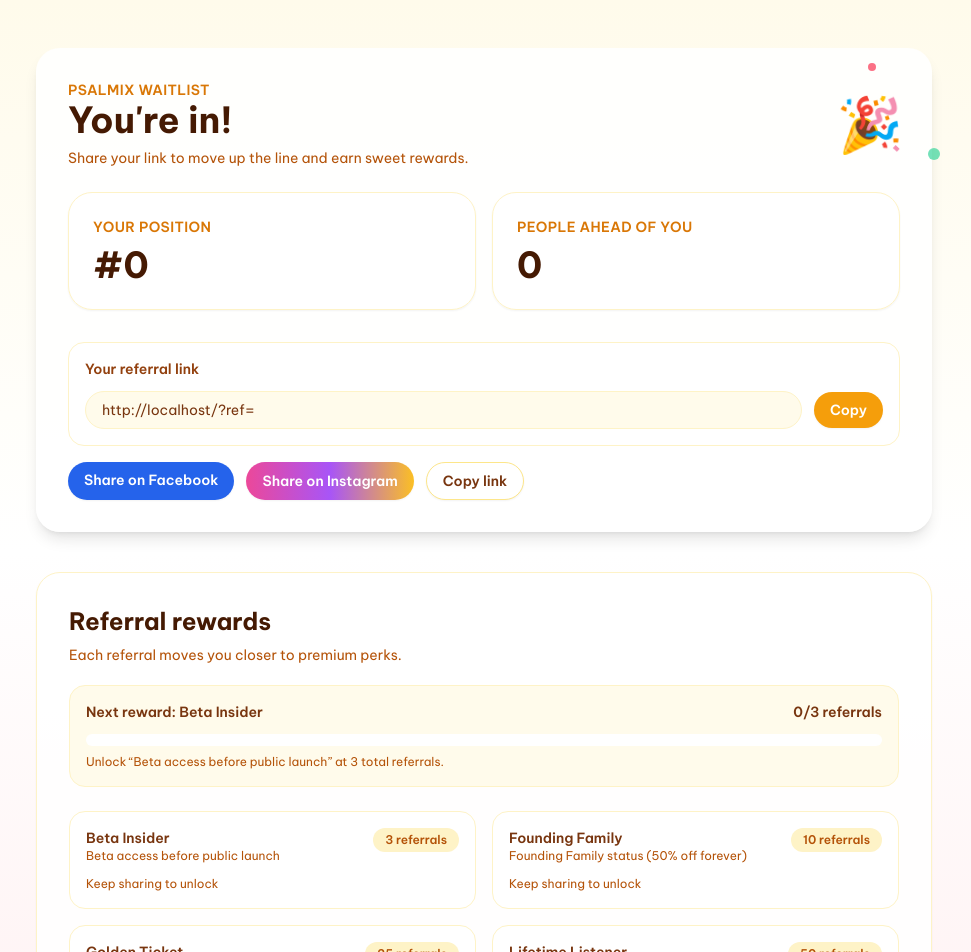
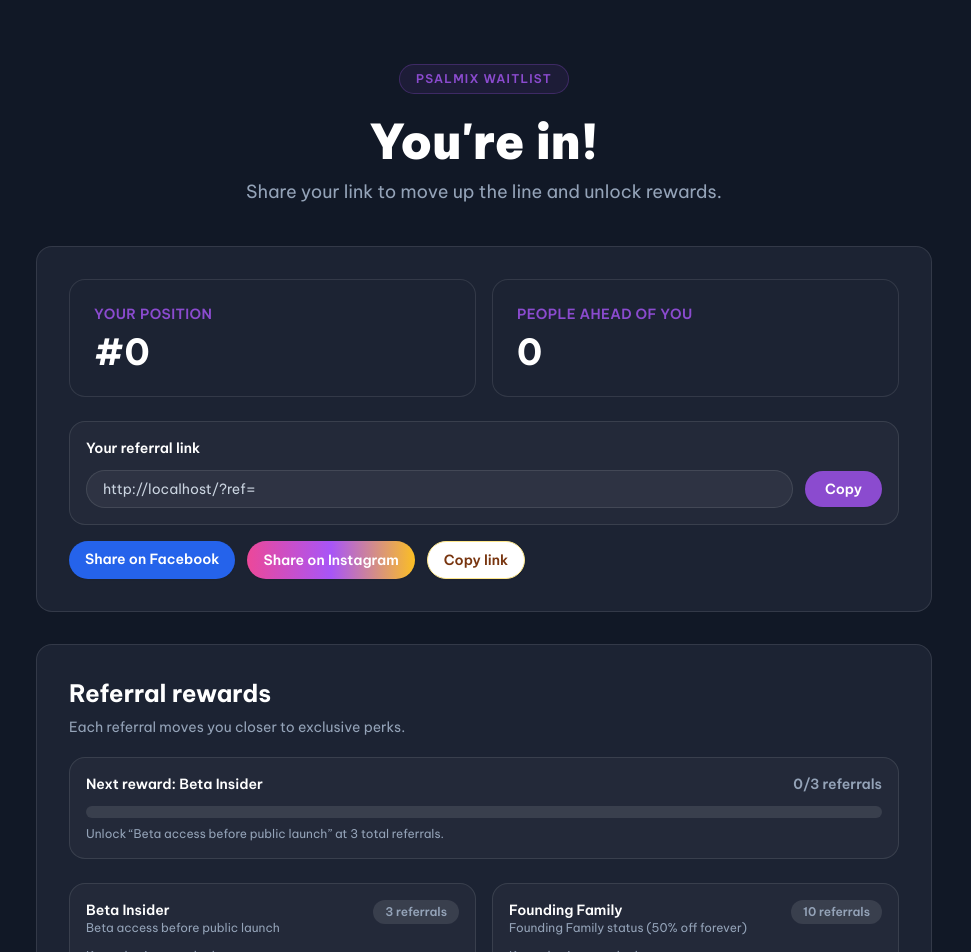
Before and after one commit to mmcaiassistant/psalmix-waitlist, a Next.js app: page /welcome in a window 1280 px wide. Shown: the top 952 px of the page, without its empty margins (156-1127 px from the left). Built offline with nearby package versions, Linux system fonts and the light colour scheme.

Commit message:
rebrand: dark purple theme across comparison table, welcome, dashboard, shared components

```diff
--- a/src/app/welcome/page.tsx
+++ b/src/app/welcome/page.tsx
@@ -105,42 +105,37 @@
   };
 
   return (
-    <div className="min-h-screen bg-gradient-to-b from-amber-50 via-white to-rose-50 px-6 py-12 text-amber-950">
-      <div className="mx-auto flex w-full max-w-4xl flex-col gap-10">
-        <section className="rounded-3xl bg-white/90 p-8 shadow-lg">
-          <div className="flex flex-col gap-4 sm:flex-row sm:items-center sm:justify-between">
-            <div>
-              <p className="text-sm font-semibold uppercase tracking-wide text-amber-600">
-                PsalMix Waitlist
-              </p>
-              <h1 className="text-3xl font-bold sm:text-4xl">
-                You&apos;re in!
-              </h1>
-              <p className="mt-2 text-sm text-amber-700">
-                Share your link to move up the line and earn sweet rewards.
-              </p>
-            </div>
-            <Celebration />
+    <div className="min-h-screen bg-[#111826] px-6 py-12 text-white">
+      <div className="mx-auto flex w-full max-w-4xl flex-col gap-8">
+        {/* Header */}
+        <div className="text-center pt-4 pb-2">
+          <div className="inline-flex items-center px-4 py-1.5 rounded-full border border-[#8B4BCF]/30 bg-[#8B4BCF]/10 mb-6">
+            <span className="text-xs font-semibold uppercase tracking-widest text-[#8B4BCF]">
+              Psalmix Waitlist
+            </span>
           </div>
+          <h1 className="text-4xl sm:text-5xl font-black mb-3">You&apos;re in!</h1>
+          <p className="text-slate-400 text-lg">Share your link to move up the line and unlock rewards.</p>
+        </div>
 
+        <section className="rounded-2xl bg-[#1C2333] border border-white/10 p-8">
           {loading ? (
-            <p className="mt-6 text-sm text-amber-700">Loading your stats…</p>
+            <p className="text-slate-400 text-sm">Loading your stats…</p>
           ) : (
             <>
-              <div className="mt-6 grid gap-4 sm:grid-cols-2">
+              <div className="grid gap-4 sm:grid-cols-2 mb-6">
                 <PositionDisplay label="Your position" value={data?.position ?? 0} prefix="#" />
                 <PositionDisplay
                   label={data?.peopleAhead === 1 ? "Person ahead of you" : "People ahead of you"}
                   value={data?.peopleAhead ?? 0}
                 />
               </div>
-              {/* UX FIX: Let the user get back to their dashboard if they close and return */}
               {code && (
-                <p className="mt-4 text-xs text-amber-600">
+                <p className="text-xs text-slate-500 mb-6">
                   Bookmark this page or{" "}
                   <a
                     href={`/dashboard/${code}`}
-                    className="underline font-semibold hover:text-amber-800 transition-colors"
+                    className="text-[#8B4BCF] underline font-semibold hover:text-[#A66BD9] transition-colors"
                   >
                     visit your dashboard anytime
                   </a>{" "}
@@ -150,21 +145,21 @@
             </>
           )}
 
-          <div className="mt-8 flex flex-col gap-4">
+          <div className="flex flex-col gap-4">
             <ReferralLink url={shareUrl} />
             <ShareButtons url={shareUrl} onShare={trackShare} />
           </div>
         </section>
 
-        <section className="rounded-3xl border border-amber-100 bg-white/90 p-8 shadow-sm">
-          <h2 className="text-2xl font-bold">Referral rewards</h2>
-          <p className="mt-2 text-sm text-amber-700">
-            Each referral moves you closer to premium perks.
+        <section className="rounded-2xl bg-[#1C2333] border border-white/10 p-8">
+          <h2 className="text-2xl font-bold mb-2">Referral rewards</h2>
+          <p className="text-slate-400 text-sm mb-5">
+            Each referral moves you closer to exclusive perks.
           </p>
-          <div className="mt-5">
+          <div className="mb-6">
             <RewardProgress referrals={data?.referrals ?? 0} />
           </div>
-          <div className="mt-6 grid gap-4 sm:grid-cols-2">
+          <div className="grid gap-4 sm:grid-cols-2">
             {REWARD_TIERS.map((tier) => (
               <RewardTier
                 key={tier.badge}
--- a/src/components/PositionDisplay.tsx
+++ b/src/components/PositionDisplay.tsx
@@ -32,11 +32,11 @@
   }, [motionValue, value]);
 
   return (
-    <div className="rounded-3xl border border-amber-100 bg-white/90 p-6 shadow-sm">
-      <p className="text-sm font-semibold uppercase tracking-wide text-amber-600">
+    <div className="rounded-2xl border border-white/10 bg-[#1C2333] p-6">
+      <p className="text-sm font-semibold uppercase tracking-wide text-[#8B4BCF]">
         {label}
       </p>
-      <div className="mt-2 text-4xl font-bold text-amber-950">
+      <div className="mt-2 text-4xl font-bold text-white">
         {prefix}
         {displayValue}
         {suffix}
--- a/src/components/ReferralLink.tsx
+++ b/src/components/ReferralLink.tsx
@@ -20,18 +20,18 @@
   };
 
   return (
-    <div className="rounded-2xl border border-amber-100 bg-white/90 p-4">
-      <p className="text-sm font-semibold text-amber-800">Your referral link</p>
+    <div className="rounded-2xl border border-white/10 bg-white/[0.03] p-4">
+      <p className="text-sm font-semibold text-white">Your referral link</p>
       <div className="mt-3 flex flex-col gap-3 sm:flex-row sm:items-center">
         <input
           readOnly
           value={url}
-          className="w-full rounded-full border border-amber-100 bg-amber-50 px-4 py-2 text-sm text-amber-900"
+          className="w-full rounded-full border border-white/10 bg-white/5 px-4 py-2 text-sm text-slate-300"
         />
         <button
           type="button"
           onClick={handleCopy}
-          className="rounded-full bg-amber-500 px-4 py-2 text-sm font-semibold text-white shadow-sm transition hover:bg-amber-600"
+          className="rounded-full bg-[#8B4BCF] px-5 py-2 text-sm font-semibold text-white shadow-sm transition hover:bg-[#7B3BBF]"
         >
           {copied ? "Copied" : "Copy"}
         </button>
--- a/src/components/RewardProgress.tsx
+++ b/src/components/RewardProgress.tsx
@@ -9,31 +9,31 @@
 
   if (!progress.nextTier) {
     return (
-      <div className="rounded-2xl border border-emerald-100 bg-emerald-50 p-4 text-emerald-900">
-        <p className="text-sm font-semibold">All rewards unlocked 🎉</p>
-        <p className="text-xs text-emerald-700">
-          You&apos;re at the top tier—thank you for sharing the PsalMix love.
+      <div className="rounded-2xl border border-[#8B4BCF]/40 bg-[#8B4BCF]/10 p-4 text-white">
+        <p className="text-sm font-semibold">All rewards unlocked</p>
+        <p className="text-xs text-slate-400">
+          You&apos;re at the top tier — thank you for sharing the Psalmix love.
         </p>
       </div>
     );
   }
 
   return (
-    <div className="rounded-2xl border border-amber-100 bg-amber-50 p-4">
-      <div className="flex items-center justify-between text-sm font-semibold text-amber-900">
+    <div className="rounded-2xl border border-white/10 bg-white/[0.03] p-4">
+      <div className="flex items-center justify-between text-sm font-semibold text-white">
         <span>Next reward: {progress.nextTier.badge}</span>
-        <span>
+        <span className="text-slate-400">
           {progress.current}/{progress.required} referrals
         </span>
       </div>
-      <div className="mt-3 h-3 w-full rounded-full bg-white">
+      <div className="mt-3 h-3 w-full rounded-full bg-white/10">
         <div
-          className="h-3 rounded-full bg-gradient-to-r from-amber-400 to-rose-400"
+          className="h-3 rounded-full bg-gradient-to-r from-[#8B4BCF] to-[#06B6D4]"
           style={{ width: `${progress.percent}%` }}
         />
       </div>
-      <p className="mt-2 text-xs text-amber-700">
-        Unlock “{progress.nextTier.reward}” at {progress.nextTier.referrals} total
+      <p className="mt-2 text-xs text-slate-400">
+        Unlock &ldquo;{progress.nextTier.reward}&rdquo; at {progress.nextTier.referrals} total
         referrals.
       </p>
     </div>
--- a/src/components/RewardTier.tsx
+++ b/src/components/RewardTier.tsx
@@ -10,29 +10,29 @@
     <div
       className={`rounded-2xl border p-4 transition ${
         isUnlocked
-          ? "border-emerald-200 bg-emerald-50"
-          : "border-amber-100 bg-white/80"
+          ? "border-[#8B4BCF]/40 bg-[#8B4BCF]/10"
+          : "border-white/10 bg-white/[0.03]"
       }`}
     >
       <div className="flex items-start justify-between gap-3">
         <div>
-          <p className="text-sm font-semibold text-amber-900">
+          <p className="text-sm font-semibold text-white">
             {tier.badge}
           </p>
-          <p className="text-xs text-amber-700">{tier.reward}</p>
+          <p className="text-xs text-slate-400">{tier.reward}</p>
         </div>
         <span
-          className={`rounded-full px-3 py-1 text-xs font-semibold ${
+          className={`rounded-full px-3 py-1 text-xs font-semibold whitespace-nowrap ${
             isUnlocked
-              ? "bg-emerald-500 text-white"
-              : "bg-amber-100 text-amber-700"
+              ? "bg-[#8B4BCF] text-white"
+              : "bg-white/10 text-slate-400"
           }`}
         >
           {tier.referrals} referrals
         </span>
       </div>
-      <p className="mt-3 text-xs text-amber-700">
-        {isUnlocked ? "Unlocked 🎉" : "Keep sharing to unlock"}
+      <p className="mt-3 text-xs text-slate-400">
+        {isUnlocked ? "Unlocked" : "Keep sharing to unlock"}
       </p>
     </div>
   );
```
Also changed, not shown: src/app/dashboard/[code]/page.tsx (+19 -17 lines), src/components/sections/ComparisonSection.tsx (+74 -41 lines).
